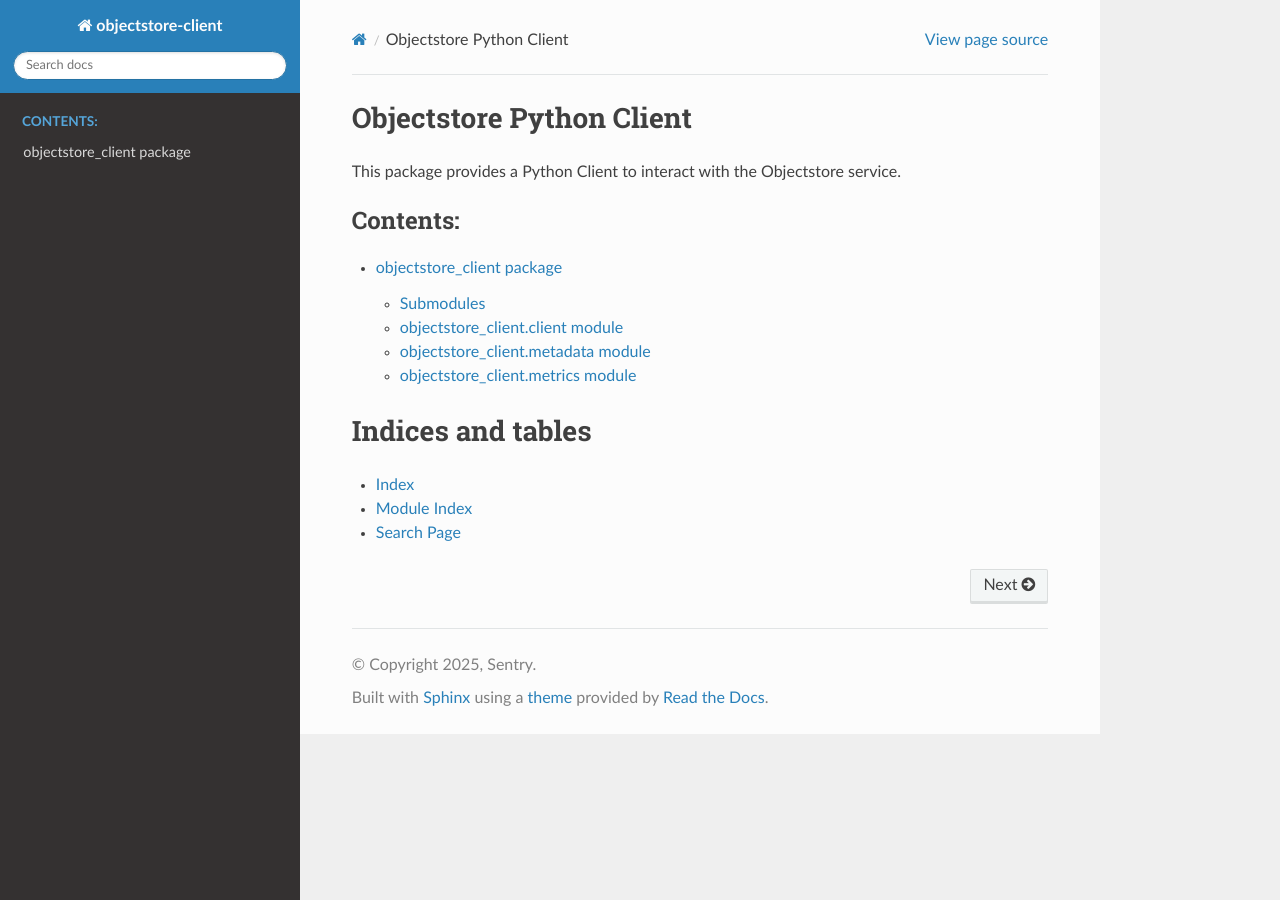
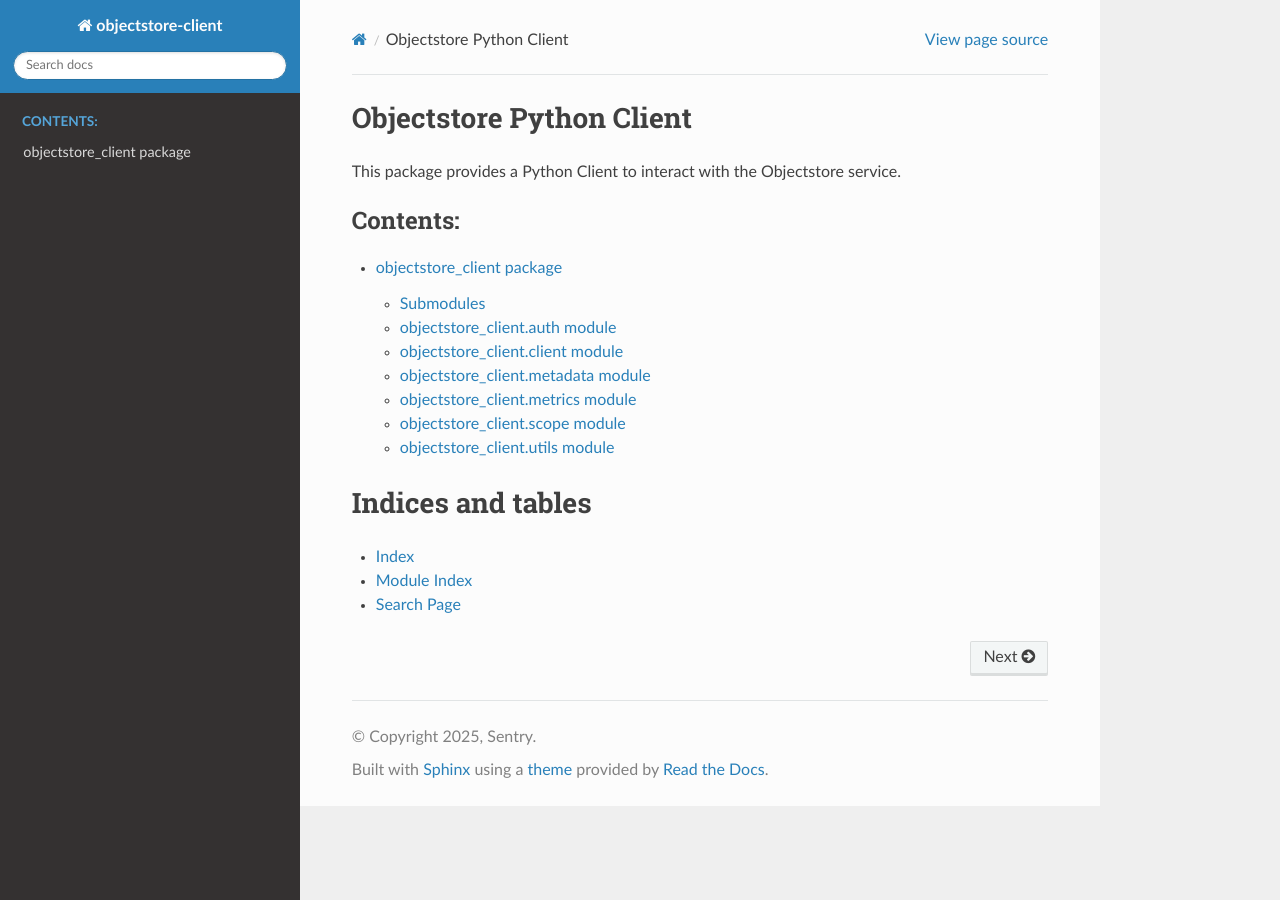
Before and after one commit to getsentry/objectstore, a Sphinx documentation site: the page built from clients/python/docs/index.rst, in a window 1280 px wide. Built offline with Sphinx 7.4.7 and the Read the Docs theme 3.1.0, drawn with Linux system fonts in a browser that asks for light colours.

Commit message:
fix: Add missing modules to docs

```diff
--- a/clients/python/docs/objectstore_client.rst
+++ b/clients/python/docs/objectstore_client.rst
@@ -8,6 +8,14 @@ objectstore\_client package
 
 Submodules
 ----------
+
+objectstore\_client.auth module
+-------------------------------
+
+.. automodule:: objectstore_client.auth
+   :members:
+   :show-inheritance:
+   :undoc-members:
 
 objectstore\_client.client module
 ---------------------------------
@@ -32,3 +40,19 @@ objectstore\_client.metrics module
    :members:
    :show-inheritance:
    :undoc-members:
+
+objectstore\_client.scope module
+--------------------------------
+
+.. automodule:: objectstore_client.scope
+   :members:
+   :show-inheritance:
+   :undoc-members:
+
+objectstore\_client.utils module
+--------------------------------
+
+.. automodule:: objectstore_client.utils
+   :members:
+   :show-inheritance:
+   :undoc-members:
```
